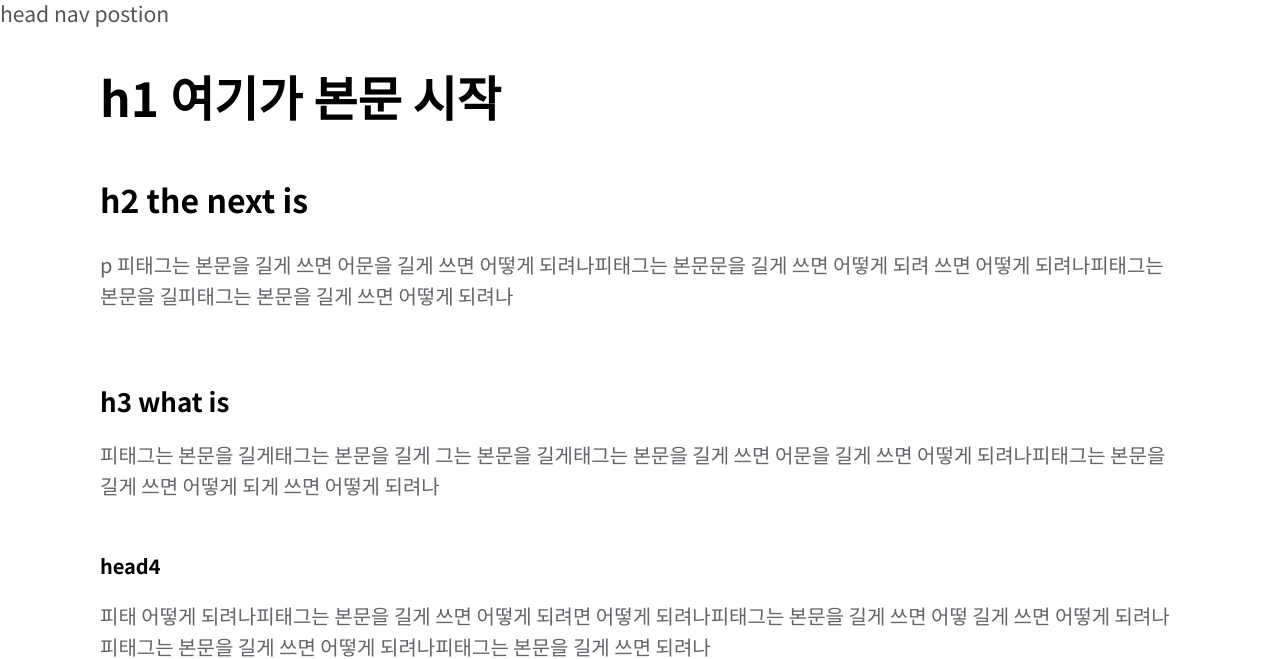
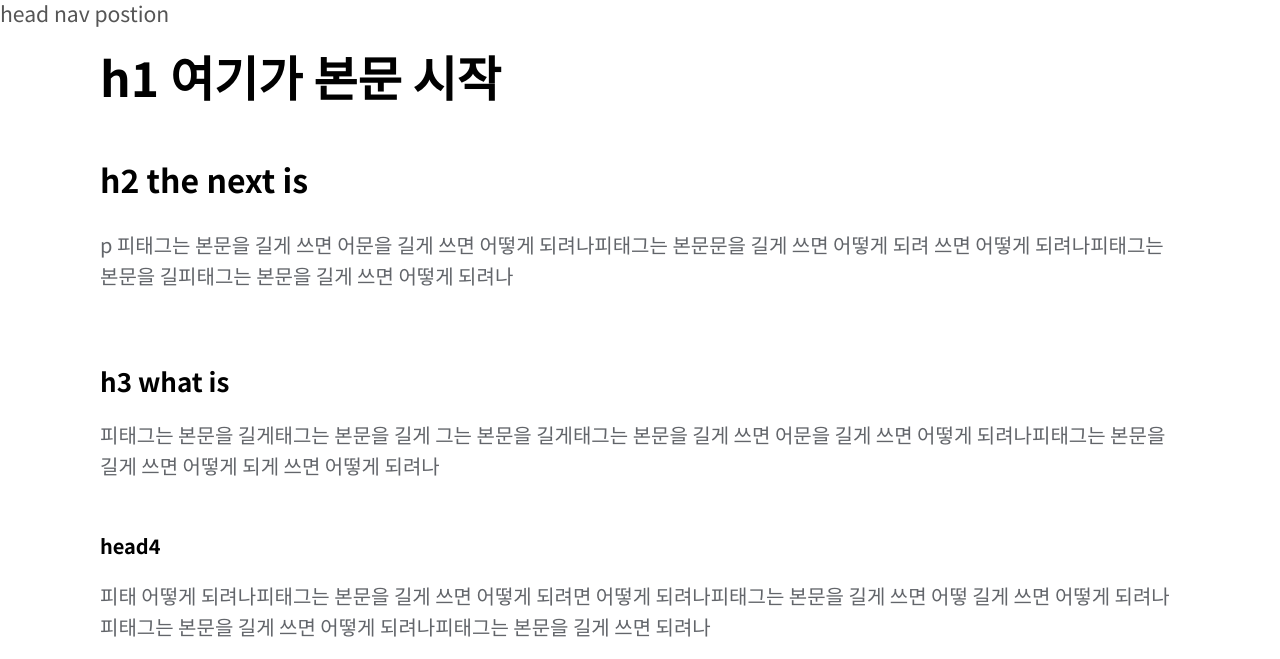
Before and after one commit to twojaylee/tis-con, a plain HTML site: page index.html in a window 1280 px wide. Shown: the top 659 px of the page. Drawn offline with Linux system fonts and the light colour scheme.

Commit message:
change the url

```diff
--- a/aio.js
+++ b/aio.js
@@ -5,14 +5,13 @@ var 내용
 내용 = `
 <!-- 팝업광고 -->
 <div class="popup-container" id="popup">
-
     <button class="popup-close" id="popup-close-btn">
         <img src="
         https://w7.pngwing.com/pngs/564/374/png-transparent-computer-icons-desktop-others-logo-button-icon-desktop-wallpaper-thumbnail.png
         " alt="닫기" />
     </button>
 
-    <a href="http://iryan.kr/t7ex8yxacj">
+    <a href="http://iryan.kr/t7e3hatpv4">
         <img class="popup-img" src="
         https://raw.githubusercontent.com/twojaylee/tis-con/main/images/allpo.webp
         ">
--- a/style.css
+++ b/style.css
@@ -127,7 +127,7 @@ h1{
 	color: rgb(0, 0, 0);
 	font-size: 48px;
 	font-weight: 700;
-	padding: 20px 0px 20px !important;
+	padding: 0px 0px 20px !important;
 }
 
 u{
```
Also changed, not shown: index.html (+2 -0 lines).
